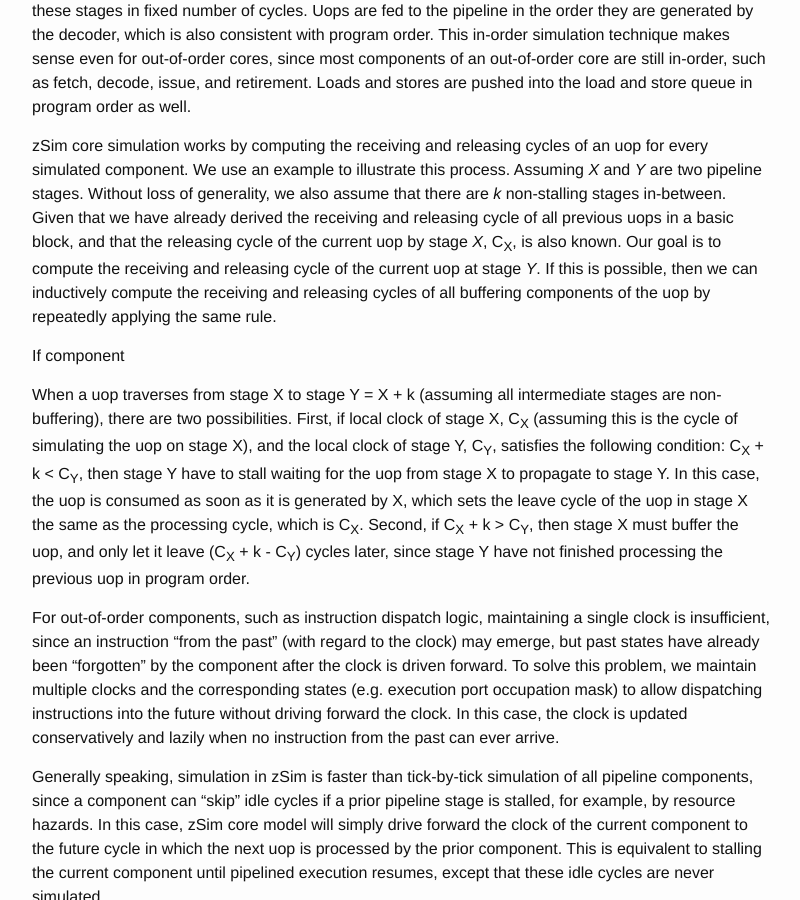
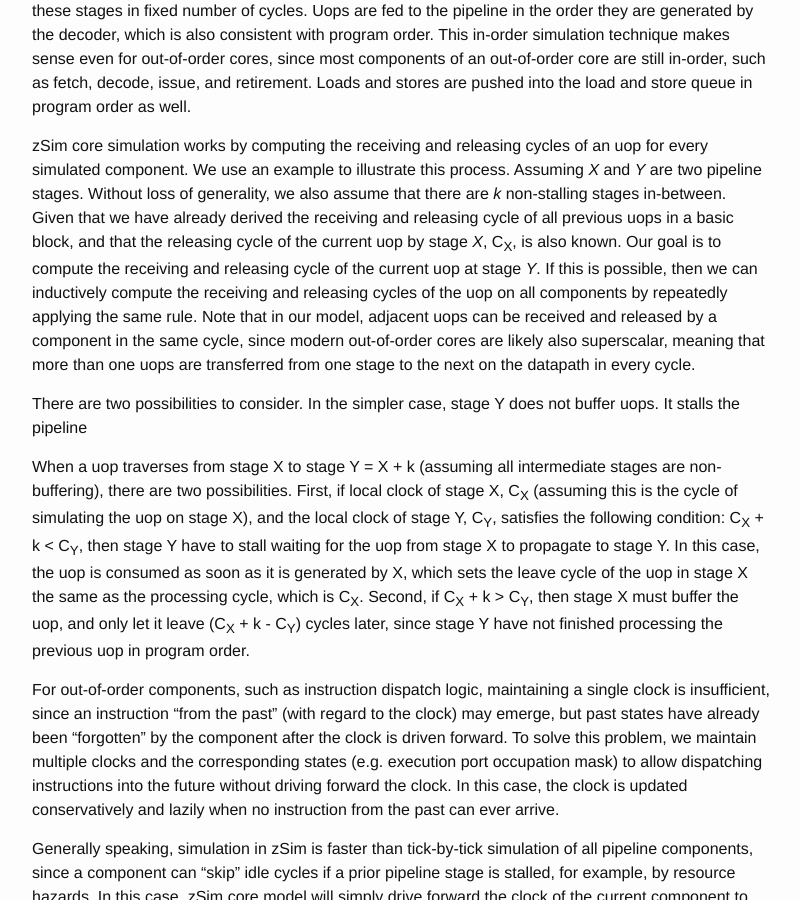
Before and after one commit to wangziqi2013/wangziqi2013.github.io, a Jekyll site: the page built from _posts/2019-12-31-zsim-microarch.markdown, in a window 1280 px wide and 900 px high, scrolled down 10868 px. Shown: the whole window, without its empty margins (238-1038 px from the left). Built offline with Jekyll 4.4.1, drawn with Linux system fonts in a browser that asks for light colours.

Commit message:
Adding superscalar

```diff
--- a/_posts/2019-12-31-zsim-microarch.markdown
+++ b/_posts/2019-12-31-zsim-microarch.markdown
@@ -393,9 +393,11 @@ also assume that there are *k* non-stalling stages in-between. Given that we hav
 derived the receiving and releasing cycle of all previous uops in a basic block, and that the releasing cycle of the
 current uop by stage *X*, C<sub>X</sub>, is also known. Our goal is to compute the receiving and releasing cycle of the
 current uop at stage *Y*. If this is possible, then we can inductively compute the receiving and releasing cycles
-of all buffering components of the uop by repeatedly applying the same rule.
+of the uop on all components by repeatedly applying the same rule. Note that in our model, adjacent uops can be
+received and released by a component in the same cycle, since modern out-of-order cores are likely also superscalar,
+meaning that more than one uops are transferred from one stage to the next on the datapath in every cycle.
 
-If component
+There are two possibilities to consider. In the simpler case, stage Y does not buffer uops. It stalls the pipeline
 
 When a uop traverses from stage X to stage Y = X + k (assuming all intermediate
 stages are non-buffering), there are two possibilities. First, if local clock of stage X, C<sub>X</sub> (assuming this
```
